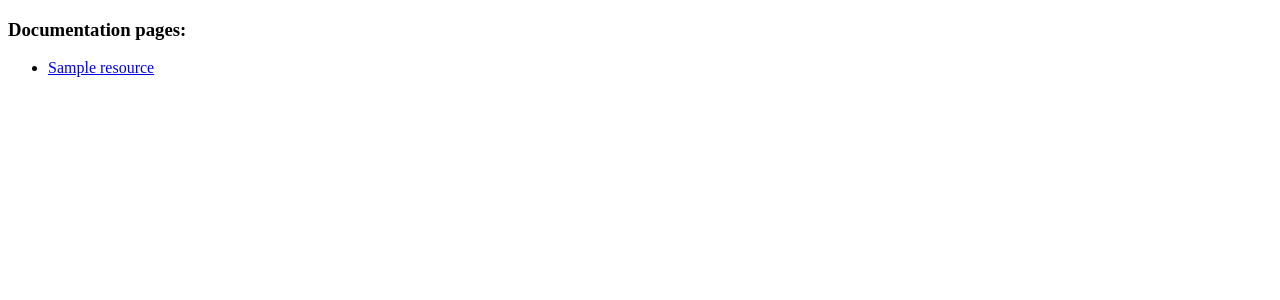
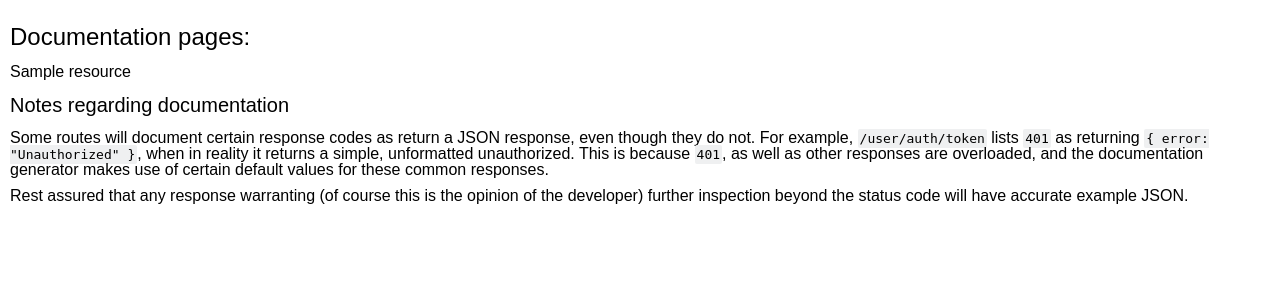
Before and after one commit to AlexScheller/dark-chess, a Python web app: template backend/dark_chess_api/templates/docs/index.html in a window 1280 px wide. Shown: the top 300 px of the page. Run offline with Jinja, Linux system fonts and the light colour scheme; the template is opened without the code that fills it: most values are stand-ins (such as "Sample title", 1, 10 or a date in 2020).

Commit message:
style/docs: More additions to response codes.

```diff
--- a/backend/dark_chess_api/modules/docs/routes.py
+++ b/backend/dark_chess_api/modules/docs/routes.py
@@ -17,6 +17,6 @@ def doc_page(resource):
 	endpoint_schemas = current_app.endpoint_schemas[resource]
 	return render_template('docs/endpoint_doc_page.html',
 		resources=resources,
-		resource=resource,
+		current_resource=resource,
 		endpoint_schemas=endpoint_schemas
 	)
--- a/backend/dark_chess_api/static/css/endpoints.css
+++ b/backend/dark_chess_api/static/css/endpoints.css
@@ -45,6 +45,11 @@
 	border-left: 4px solid #3d7e9a;
 	background-color: #eff0f1;
 	padding: 5px;
+	margin-bottom: 15px;
+}
+
+.schema:last-child {
+	margin-bottom: 40px;
 }
 
 .schema:not(:last-child) {
--- a/backend/dark_chess_api/static/css/reset.css
+++ b/backend/dark_chess_api/static/css/reset.css
@@ -51,3 +51,11 @@ a {
     color: black;
     text-decoration: none;
 }
+
+/* personal modifications */
+.text-mixed-code {
+    font-family: monospace;
+    background-color: #eff0f1;
+    padding: 2px;
+    border-radius: 2px;
+}
--- a/backend/dark_chess_api/templates/docs/index.html
+++ b/backend/dark_chess_api/templates/docs/index.html
@@ -4,13 +4,43 @@
 		<meta charset="utf-8">
 		<meta name="viewport" content="width=device-width, initial-scale=1.0">
 		<title>Documentation Index</title>
+		<link rel="stylesheet" href="{{ url_for('static', filename='css/reset.css') }}">
+		<!--
+			Yes this is really poor practice but I only need a few rules to get through
+			this page...
+		-->
+		<style>
+			body {
+				padding: 10px;
+			}
+			h3 {
+				font-size: 1.5rem;
+				margin: 15px 0px;
+			}
+			h4 {
+				font-size: 1.25rem;
+				margin: 15px 0px;
+			}
+			#resource-links {
+				display: flex;
+			}
+			#resource-links li {
+				margin-right: 20px;
+			}
+			p {
+				margin-bottom: 10px;
+			}
+		</style>
 	</head>
 	<body>
 		<h3>Documentation pages:</h3>
-		<ul>
+		<ul id="resource-links">
 			{% for resource in resources %}
 			<li><a href="{{url_for('docs.doc_page', resource=resource)}}">{{ resource }}</a></li>
 			{% endfor %}
 		</ul>
+		<h4>Notes regarding documentation</h4>
+		<p>Some routes will document certain response codes as return a JSON response, even though they do not. For example, <span class="text-mixed-code">/user/auth/token</span> lists <span class="text-mixed-code">401</span> as returning <span class="text-mixed-code">{ error: "Unauthorized" }</span>, when in reality it returns a simple, unformatted unauthorized. This is because <span class="text-mixed-code">401</span>, as well as other responses are overloaded, and the documentation generator makes use of certain default values for these common responses.</p>
+		<p>Rest assured that any response warranting (of course this is the opinion of the developer) further inspection beyond the status code will have accurate example JSON.</p>
 	</body>
 </html>
```
Also changed, not shown: backend/dark_chess_api/modules/users/endpoints.py (+4 -4 lines), backend/dark_chess_api/static/schemas/users_schemas.json (+32 -5 lines), backend/dark_chess_api/templates/docs/endpoint_doc_page.html (+6 -6 lines), backend/dark_chess_api/templates/macros.jinja (added, +25 -0 lines), README.md.
